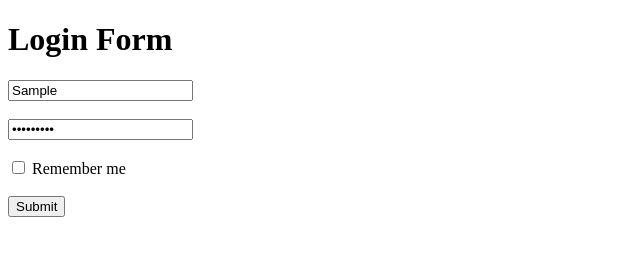
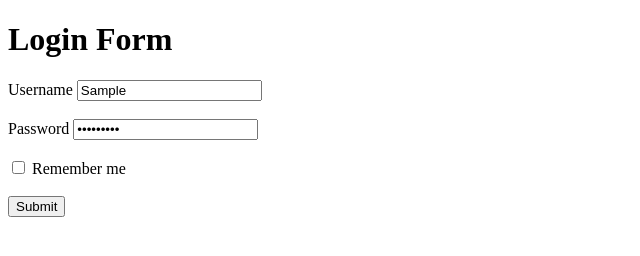
Before and after one commit to acciojob/remember-me-login-form-Bluetooth-stack, a website: page main.html in a window 1280 px wide. Both pictures are taken after typing "Sample", "Sample123" into the empty fields and a click on the input "Submit". Shown: the whole page, without its empty margins (0-640 px from the left). Drawn offline with Linux system fonts and the light colour scheme.

Commit message:
created a submission

```diff
--- a/main.html
+++ b/main.html
@@ -11,8 +11,10 @@
 	 <h1>Login Form</h1>
 
   <form action="">
+	<label for='username'>Username</label>
     <input type="text" name="username" id="username" placeholder="Username" >
     <br><br>
+	<label for='password'>Password</label>
     <input type="password" id="password" placeholder="Password" >
     <br><br>
     <input type="checkbox" name="checkbox" id="checkbox"> <label for="checkbox">Remember me</label>
--- a/script.js
+++ b/script.js
@@ -9,7 +9,12 @@
     e.preventDefault()
     if(check.checked){
         localStorage.setItem('username', user.value)
+        localStorage.setItem('password', pass.value)
     }
+	if(!check.checked){
+		localStorage.removeItem('username');
+		localStorage.removeItem('password');
+	}
     alert(`Logged in as ${user.value}`)
 })
 
```
